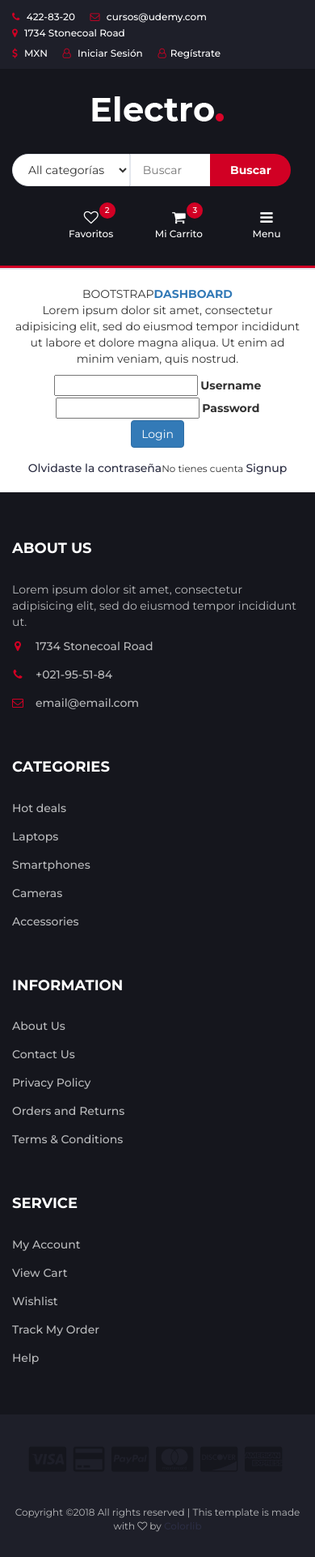
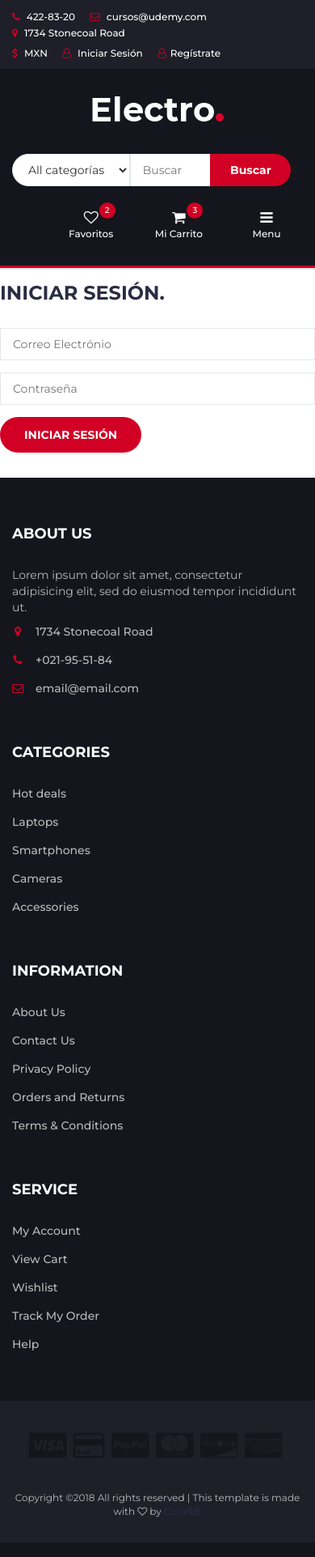
Before and after one commit to Santiago281295/Tienda-Cursos, a Node server app: page /login in a window 390 px wide. Shown: the whole page at 81% size. After the commit the page ends 1874 px from the top, so only its background shows below. Run offline with Node 20, Linux system fonts and the light colour scheme; some libraries are stand-ins or nearby versions.

Commit message:
Login Semicompleto
El metodo de POST del Login aun est[a en fase de prueba. Ya valida el usuario pero no me hace la redirección de manera correcta.

```diff
--- a/routes/index.js
+++ b/routes/index.js
@@ -11,6 +11,40 @@ router.get('/login', function(req, res, next) {
   res.render('login', { title: 'Express' });
 });
 
+router.post('/login', function (req, res, next) {
+  var correo = req.body.txtCorreo;
+  var contrasena = req.body.txtContrasena;
+  var administrador = '';
+
+  db.query('SELECT * FROM Usuarios WHERE Correo=? AND Contrasena=? LIMIT 1', [correo, contrasena], function(err, results) {
+    if (err){
+      console.log(err);
+
+      throw err;
+    }
+
+    if(results.length == 1) {
+      if(results[0].Correo == 'aurelio16.mex@gmail.com') {
+        administrador = 't';
+
+      } else {
+        administrador = 'f';
+      }
+    }
+  });
+
+  if(administrador == 't') {
+    res.redirect('/Back');
+  } else {
+    if(administrador == 'f') {
+      res.redirect('/');
+    } else {
+      res.redirect('/login');
+    }
+  }
+
+});
+
 router.get('/carrito', function(req, res, next) {
   res.render('carrito', { title: 'Express' });
 });
@@ -21,28 +55,7 @@ router.get('/usuarios', function(req, res, next) {
 
  /*Rutas Del Backend*/
 
-/*Prueba loca desde movil*/
-
 router.get('/Back', function(req, res, next) {
-
-	db.query('SELECT * FROM usuarios', function(err, results) {
-		if (err){
-			console.log(err);
-
-			throw err;
-		}
-
-        for (var i = 0; i <= results.length - 1; i++) {
-        	console.log(results[0].IDUsuario);
-        	console.log(results[0].Nombre);
-        	console.log(results[0].Apellido);
-        	console.log(results[0].Correo);
-        	console.log(results[0].Contrasena);
-        }
-    })
-
-    db.end();
-
 	res.render('Back/index', { title: 'Express' });
 });
 
--- a/views/login.ejs
+++ b/views/login.ejs
@@ -1,7 +1,34 @@
 <%- include layouts/header.ejs %>
 
 <body>
-</br>
+  <div class="row">
+
+    <div class="col-md-3"></div>
+
+    <div class="col-md-6">
+        <form action="/login" method="POST">
+          <!-- Login Details -->
+          <div class="billing-details">
+            <div class="section-title">
+              <h3 class="title">Iniciar Sesi&oacute;n.</h3>
+            </div>
+            <div class="form-group">
+              <input class="input" type="text" name="txtCorreo" placeholder="Correo Electrónio">
+            </div>
+            <div class="form-group">
+              <input class="input" type="text" name="txtContrasena" placeholder="Contraseña">
+            </div>
+            <div class="form-group">
+              <input class="primary-btn cta-btn" type="submit" value="Iniciar Sesión">
+            </div>
+          </div>
+          <!-- /Login Details -->
+        </form>
+    </div>
+
+    <div class="col-md-3"></div>
+  </div>
+<!-- </br>
     <div class="page login-page">
       <div class="container">
         <div class="form-outer text-center d-flex align-items-center">
@@ -21,7 +48,7 @@
               </div>
 
               <div class="form-group text-center"><a id="login" href="/Back" class="btn btn-primary">Login</a>
-                <!-- This should be submit button but I replaced it with <a> for demo purposes-->
+                <!-- This should be submit button but I replaced it with <a> for demo purposes
               </div>
 
             </form><a href="#" class="forgot-pass">Olvidaste la contraseña</a><small>No tienes cuenta </small><a href="register.html" class="signup">Signup</a>
@@ -32,7 +59,7 @@
     </div>
 </center>
 </br>
-    <!-- JavaScript files-->
+    <!-- JavaScript files
     <script src="Back/vendor/jquery/jquery.min.js"></script>
     <script src="Back/vendor/popper.js/umd/popper.min.js"> </script>
     <script src="Back/vendor/bootstrap/js/bootstrap.min.js"></script>
@@ -41,8 +68,8 @@
     <script src="Back/vendor/chart.js/Chart.min.js"></script>
     <script src="Back/vendor/jquery-validation/jquery.validate.min.js"></script>
     <script src="Back/vendor/malihu-custom-scrollbar-plugin/jquery.mCustomScrollbar.concat.min.js"></script>
-    <!-- Main File-->
-    <script src="Back/js/front.js"></script>
+    <!-- Main File
+    <script src="Back/js/front.js"></script> -->
   </body>
 
 <%- include layouts/footer.ejs %>
```
